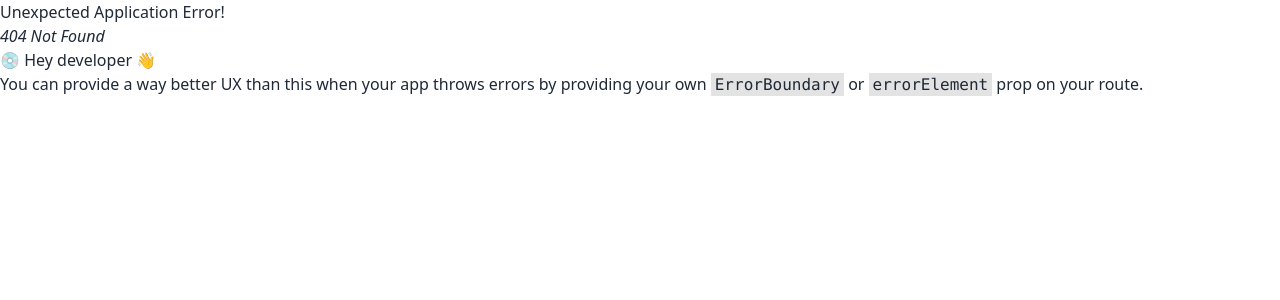
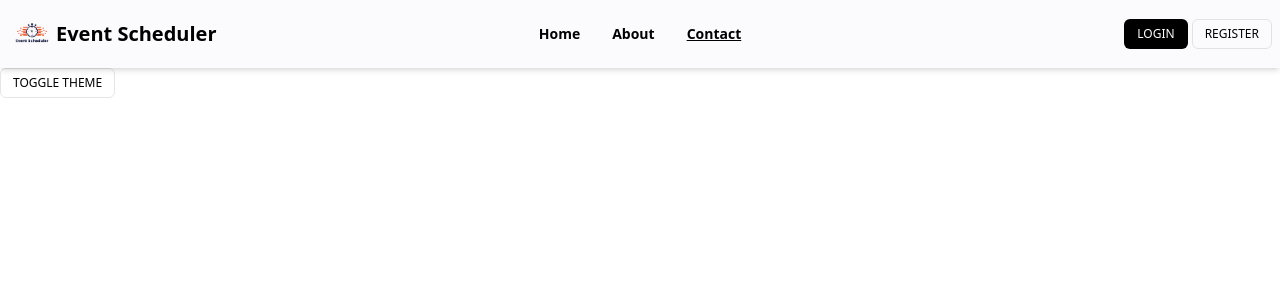
Before and after one commit to sakib-333/digital-event-scheduler-system-client, a React (Vite) app: page /contact in a window 1280 px wide. Before the commit this address had no page. Shown: the top 300 px of the page. Built offline with nearby package versions, Linux system fonts and the light colour scheme.

Commit message:
Add theme context.

```diff
--- /dev/null
+++ b/src/Components/Navbar/Navbar.css
@@ -0,0 +1,14 @@
+.nav-link {
+  text-decoration: none;
+  /* padding: 10px 15px; */
+  color: var(--heading) !important;
+}
+
+.nav-link:hover {
+  text-decoration: underline;
+}
+
+.nav-link.active {
+  background-color: transparent !important;
+  text-decoration: underline;
+}
--- a/src/Components/Navbar/Navbar.tsx
+++ b/src/Components/Navbar/Navbar.tsx
@@ -1,46 +1,25 @@
+import "./Navbar.css";
 import { Link, NavLink } from "react-router-dom";
 import appLogoLight from "/appLogoLight.png";
+import appLogoDark from "/appLogoDark.png";
+import useTheme from "../../Hooks/useTheme/useTheme";
 
 const Navbar = () => {
-  console.log(document.documentElement.classList);
+  const { theme } = useTheme();
   const navItems = (
     <>
       <li>
-        <NavLink
-          to={"/"}
-          style={({ isActive }) => ({
-            color: "#000",
-            background: "#fbfbfe",
-            textDecoration: isActive ? "underline" : "none",
-          })}
-          className="font-bold"
-        >
+        <NavLink to={"/"} className="font-bold nav-link text-heading">
           Home
         </NavLink>
       </li>
       <li>
-        <NavLink
-          to={"/about"}
-          style={({ isActive }) => ({
-            color: "#000",
-            background: "#fbfbfe",
-            textDecoration: isActive ? "underline" : "none",
-          })}
-          className="font-bold"
-        >
+        <NavLink to={"/about"} className="font-bold nav-link text-heading">
           About
         </NavLink>
       </li>
       <li>
-        <NavLink
-          to={"/contact"}
-          style={({ isActive }) => ({
-            color: "#000",
-            background: "#fbfbfe",
-            textDecoration: isActive ? "underline" : "none",
-          })}
-          className="font-bold"
-        >
+        <NavLink to={"/contact"} className="font-bold nav-link text-heading">
           Contact
         </NavLink>
       </li>
@@ -77,7 +56,7 @@ const Navbar = () => {
         <Link to={"/"} className="flex items-center">
           <img
             className="w-12 h-12 rounded-full"
-            src={appLogoLight}
+            src={theme === "dark" ? appLogoDark : appLogoLight}
             alt="logo"
           />
           <h1 className="text-xl text-heading font-bold hidden sm:block">
@@ -88,9 +67,12 @@ const Navbar = () => {
       <div className="navbar-center hidden lg:flex">
         <ul className="menu menu-horizontal px-1">{navItems}</ul>
       </div>
-      <div className="navbar-end">
-        <Link to={"/login"} className="btn-primary">
+      <div className="navbar-end flex items-center gap-1">
+        <Link to={"/login"} className="btn-primary bg-black text-white">
           Login
+        </Link>
+        <Link to={"/register"} className="btn-primary hidden sm:block">
+          Register
         </Link>
       </div>
     </div>
--- /dev/null
+++ b/src/Hooks/useTheme/useTheme.tsx
@@ -0,0 +1,10 @@
+import { useContext } from "react";
+import { ThemeContext } from "../../Providers/ThemeContext/ThemeContext";
+
+const useTheme = () => {
+  const data = useContext(ThemeContext);
+
+  return { ...data };
+};
+
+export default useTheme;
--- a/src/Layouts/HomeLayout.tsx
+++ b/src/Layouts/HomeLayout.tsx
@@ -1,9 +1,34 @@
+import { useEffect } from "react";
 import Navbar from "../Components/Navbar/Navbar";
+import useTheme from "../Hooks/useTheme/useTheme";
 
 const HomeLayout = () => {
+  const { theme, setTheme } = useTheme();
+
+  useEffect(() => {
+    if (theme === "dark") {
+      document.documentElement.classList.add("dark");
+    } else {
+      document.documentElement.classList.remove("dark");
+    }
+  }, [theme]);
+
+  const hanleToggleTheme = () => {
+    if (setTheme) {
+      if (theme === "light") {
+        setTheme("dark");
+      } else {
+        setTheme("light");
+      }
+    }
+  };
+
   return (
     <div className="max-w-screen-2xl mx-auto">
       <Navbar />
+      <button className="btn-primary" onClick={hanleToggleTheme}>
+        Toggle theme
+      </button>
     </div>
   );
 };
--- /dev/null
+++ b/src/Pages/About.tsx
@@ -0,0 +1,5 @@
+const About = () => {
+  return <div>About</div>;
+};
+
+export default About;
--- /dev/null
+++ b/src/Pages/Contact.tsx
@@ -0,0 +1,6 @@
+
+const Contact = () => {
+  return <div>Contact</div>;
+};
+
+export default Contact;
--- /dev/null
+++ b/src/Pages/Home.tsx
@@ -0,0 +1,5 @@
+const Home = () => {
+  return <div>Home</div>;
+};
+
+export default Home;
--- /dev/null
+++ b/src/Providers/ThemeContext/ThemeContext.tsx
@@ -0,0 +1,8 @@
+import { createContext, Dispatch, SetStateAction } from "react";
+
+type ThemeContextType = {
+  theme: "light" | "dark";
+  setTheme: Dispatch<SetStateAction<"light" | "dark">>;
+};
+
+export const ThemeContext = createContext<ThemeContextType | null>(null);
--- /dev/null
+++ b/src/Providers/ThemeProvider/ThemeProvider.tsx
@@ -0,0 +1,16 @@
+import { ReactNode, useState } from "react";
+import { ThemeContext } from "../ThemeContext/ThemeContext";
+
+type ThemeProviderProps = {
+  children: ReactNode;
+};
+const ThemeProvider = ({ children }: ThemeProviderProps) => {
+  const [theme, setTheme] = useState<"light" | "dark">("light");
+  return (
+    <ThemeContext.Provider value={{ theme, setTheme }}>
+      {children}
+    </ThemeContext.Provider>
+  );
+};
+
+export default ThemeProvider;
--- a/src/index.css
+++ b/src/index.css
@@ -21,8 +21,8 @@
   }
 }
 
-@layer base {
+@layer components {
   .btn-primary {
-    @apply bg-primary text-white px-5 py-2 uppercase rounded-md hover:bg-accent transition;
+    @apply px-3 py-[6px] text-heading border border-border text-xs uppercase rounded-md transition;
   }
 }
--- a/src/main.tsx
+++ b/src/main.tsx
@@ -2,7 +2,10 @@ import { createRoot } from "react-dom/client";
 import "./index.css";
 import { RouterProvider } from "react-router-dom";
 import { router } from "./Router/router";
+import ThemeProvider from "./Providers/ThemeProvider/ThemeProvider";
 
 createRoot(document.getElementById("root")!).render(
-  <RouterProvider router={router} />
+  <ThemeProvider>
+    <RouterProvider router={router} />
+  </ThemeProvider>
 );
```
Also changed, not shown: src/Router/router.tsx (+17 -0 lines).
